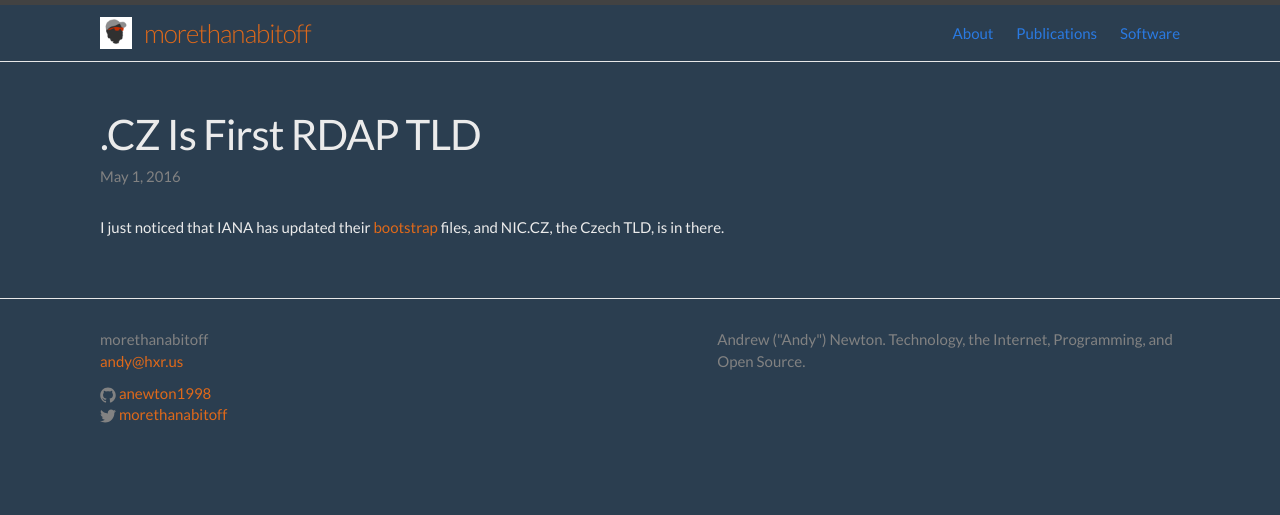
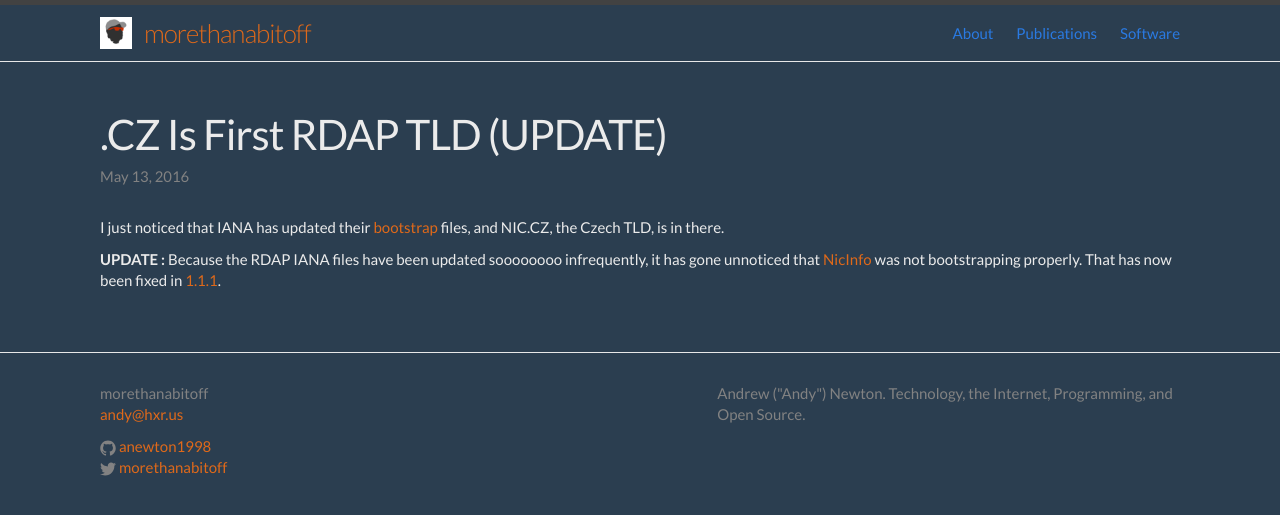
Before and after one commit to anewton1998/anewton1998.github.io, a Jekyll site: the page built from _posts/2016-05-13-cz-first-rdap-tld.markdown, in a window 1280 px wide. Shown: the top 515 px of the page. Built offline with Jekyll 4.4.1, drawn with Linux system fonts in a browser that asks for light colours; nearby versions of some CDN libraries.

Commit message:
update to blog post

```diff
--- a/_posts/2016-05-13-cz-first-rdap-tld.markdown
+++ b/_posts/2016-05-13-cz-first-rdap-tld.markdown
@@ -1,8 +1,13 @@
 ---
 layout: post
-title:  ".CZ Is First RDAP TLD"
-date:   2016-05-1 11:22:06 -0400
+title:  ".CZ Is First RDAP TLD (UPDATE)"
+date:   2016-05-13 13:22:06 -0400
 categories: RDAP
 ---
 I just noticed that IANA has updated their [bootstrap](http://data.iana.org/rdap/dns.json) files,
 and NIC.CZ, the Czech TLD, is in there.
+
+**UPDATE :**
+Because the RDAP IANA files have been updated soooooooo infrequently, it has gone unnoticed that [NicInfo](https://github.com/arineng/nicinfo)
+was not bootstrapping properly. That has now been fixed in
+[1.1.1](https://github.com/arineng/nicinfo/releases/tag/1.1.1).
```
